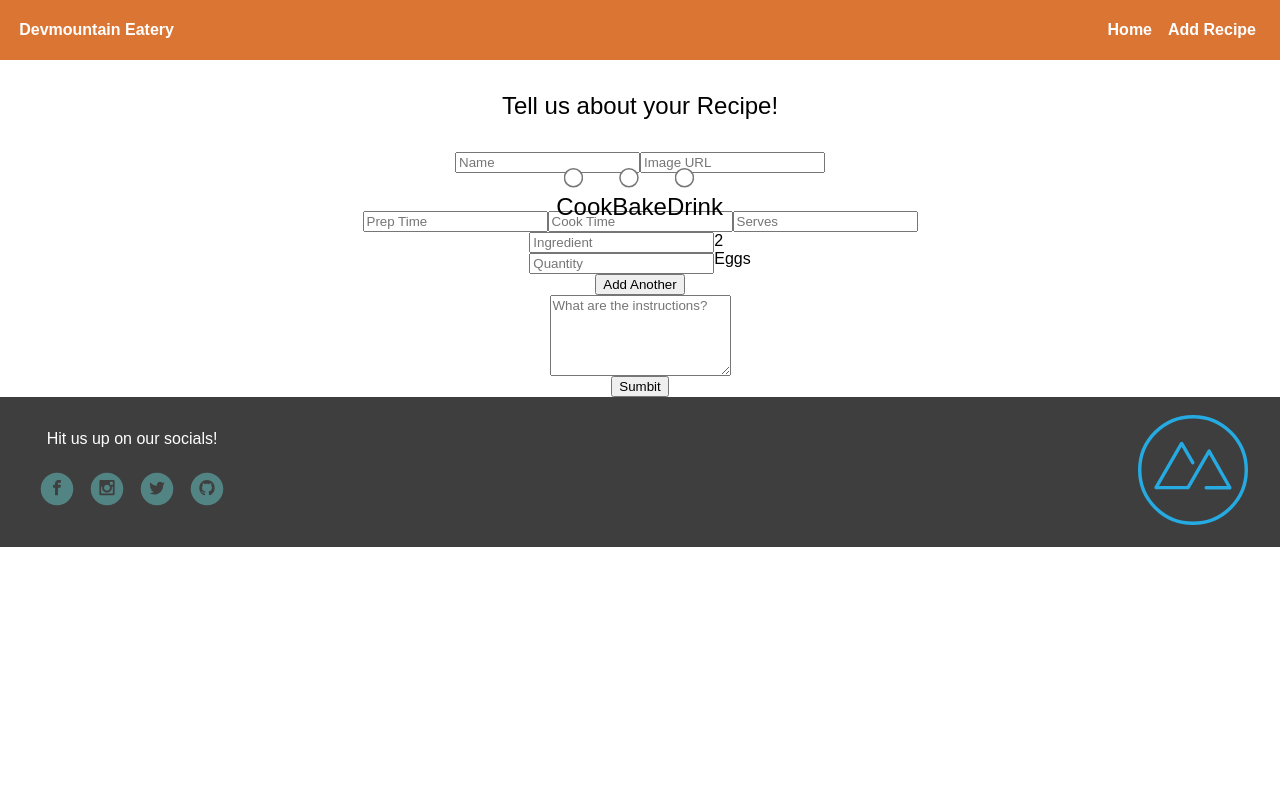
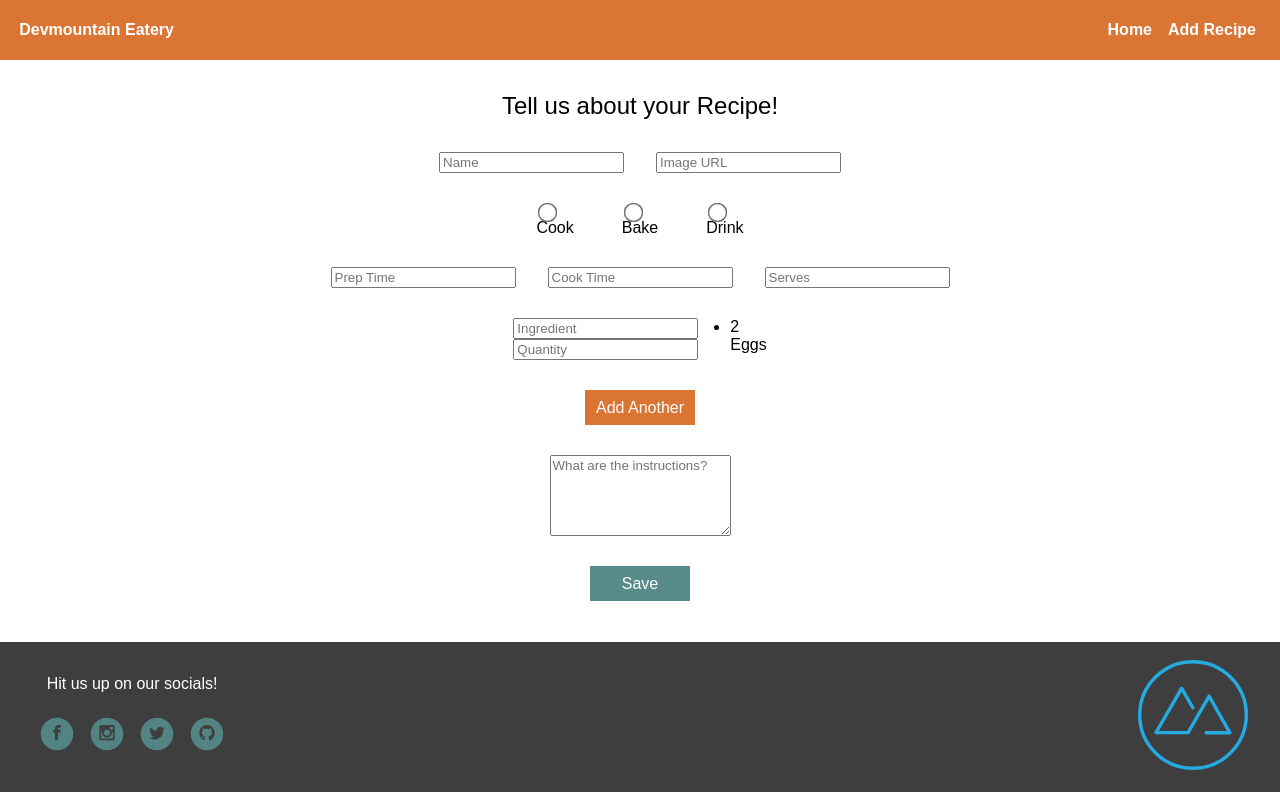
Before and after one commit to brooklynlonghurst/front-end-react, a React (Create React App) app: page /newRecipe in a window 1280 px wide. Built offline with nearby package versions, Linux system fonts and the light colour scheme.

Commit message:
new recipe css

```diff
--- a/src/App.css
+++ b/src/App.css
@@ -296,10 +296,11 @@ header {
 	margin-right: 2rem;
 }
 
-section {
+.newRecipeBlock {
 	font-family: 'Montserrat', sans-serif;
+	height: 550px;
+	/* display: flex; */
 }
-
 
 .newRecipeH1 {
 	display: flex;
@@ -316,6 +317,7 @@ section {
     justify-content: center;
 	margin-top: 2rem;
 	align-items: center;
+	gap: 30px;
 }
 
 .inputContainer {
@@ -323,16 +325,45 @@ section {
 	display: flex;
     flex-direction: row;
     justify-content: center;
+	gap: 2rem;
+}
+
+.radioInput {
+	display: flex;
+	flex-direction: row;
+    transform: scale(1.5);
+
 }
 
 .radioContainer {
 	display: flex;
-	flex-direction: row;
-    transform: scale(1.5);
+	gap: 3rem;
 }
 
 .textArea {
 	font-family: 'Montserrat', sans-serif;
+}
+
+.submitButton {
+	background-color: #578a8b;
+	align-items: center;
+	color: white;
+	width: 100px;
+    height: 35px;
+	border: none;
+	font-size: medium;
+	cursor: pointer;
+}
+
+.addButton {
+	background-color: #db7534;
+	align-items: center;
+	color: white;
+	width: 110px;
+    height: 35px;
+	border: none;
+	font-size: medium;
+	cursor: pointer;
 }
 
 footer {
--- a/src/components/newRecipeComponents/NewRecipeScreen.jsx
+++ b/src/components/newRecipeComponents/NewRecipeScreen.jsx
@@ -2,7 +2,7 @@ import React from "react";
 
 const NewRecipeScreen = () => {
   return (
-    <section>
+    <section className="newRecipeBlock">
       <h1 className="newRecipeH1">Tell us about your Recipe!</h1>
       <form className="newRecipeForm">
         <div className="inputContainer">
@@ -18,6 +18,7 @@ const NewRecipeScreen = () => {
         <div className="radioContainer">
           <span>
             <input
+              className="radioInput"
               type="radio"
               name="type"
             />
@@ -25,6 +26,7 @@ const NewRecipeScreen = () => {
           </span>
           <span>
             <input
+              className="radioInput"
               type="radio"
               name="type"
             />
@@ -32,6 +34,7 @@ const NewRecipeScreen = () => {
           </span>
           <span>
             <input
+              className="radioInput"
               type="radio"
               name="type"
             />
@@ -61,7 +64,9 @@ const NewRecipeScreen = () => {
               placeholder="Quantity"
             />
           </div>
-          <ul>2 Eggs</ul>
+          <ul>
+            <li>2 Eggs</li>
+          </ul>
         </div>
         <button
           type="button"
@@ -76,10 +81,10 @@ const NewRecipeScreen = () => {
           className="textArea"
         />
         <button
-          type="submit"
-          placeholder="sumbutButton"
+          placeholder="submitButton"
+          className="submitButton"
         >
-          Sumbit
+          Save
         </button>
       </form>
     </section>
```
